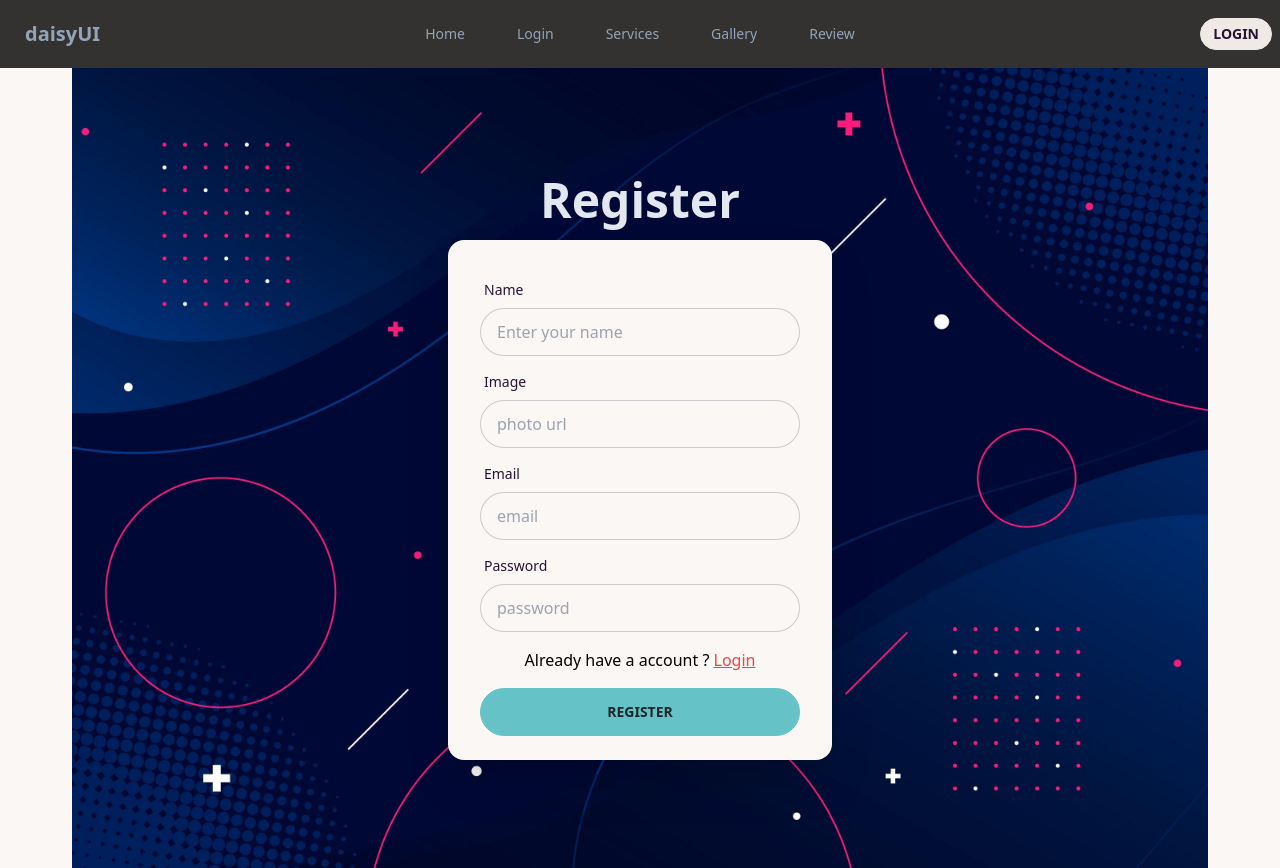
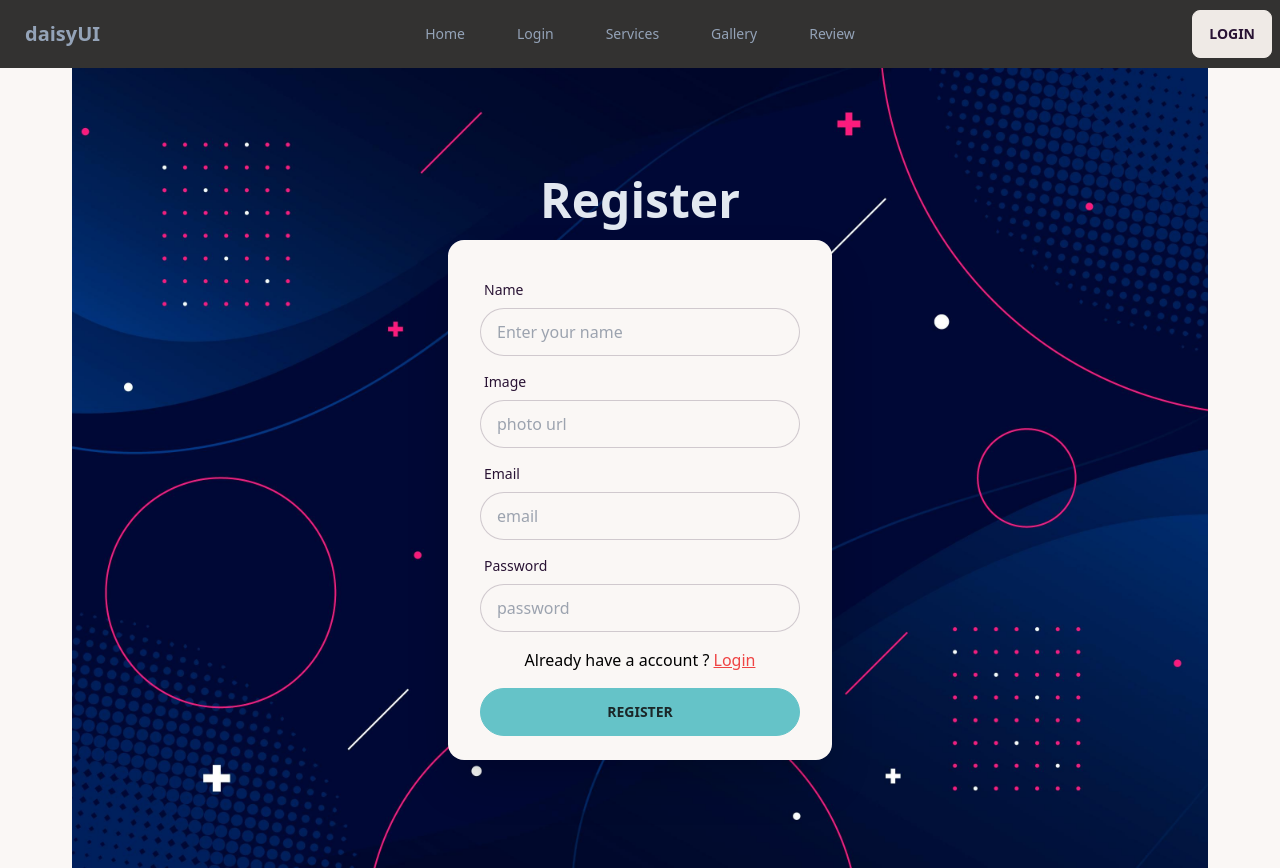
Before and after one commit to singha-saikat/Event_Management, a React (Vite) app: page /register in a window 1280 px wide. Built offline with nearby package versions, Linux system fonts and the light colour scheme; no server answers.

Commit message:
Logged in functionality applied and work well

```diff
--- a/src/Components/Navbar.jsx
+++ b/src/Components/Navbar.jsx
@@ -1,30 +1,49 @@
+import { useContext } from "react";
 import { Link, NavLink } from "react-router-dom";
-
+import { AuthContext } from "./Provider/AuthProvider";
 
 const Navbar = () => {
+  const { user, logout } = useContext(AuthContext);
+  console.log(user);
+  const handleSignOut = () => {
+    logout()
+      .then((res) => {
+        console.log(res.user);
+      })
+      .catch((error) => {
+        console.log(error);
+      });
+  };
   const navLink = (
     <div className="flex gap-5   ">
       <li>
         <NavLink to="/">Home</NavLink>
       </li>
       <li>
-        <NavLink to="/login"  className="hover:text-red-500">Login</NavLink>
+        <NavLink to="/login" className="hover:text-red-500">
+          Login
+        </NavLink>
       </li>
       <li>
-        <NavLink to="/services"  className="hover:text-red-500">Services</NavLink>
+        <NavLink to="/services" className="hover:text-red-500">
+          Services
+        </NavLink>
       </li>
       <li>
-        <NavLink to="/gallery" className="hover:text-red-500" >Gallery</NavLink>
+        <NavLink to="/gallery" className="hover:text-red-500">
+          Gallery
+        </NavLink>
       </li>
       <li>
-        <NavLink to="/orders" className="hover:text-red-500" >Review</NavLink>
+        <NavLink to="/orders" className="hover:text-red-500">
+          Review
+        </NavLink>
       </li>
     </div>
   );
 
   return (
     <div>
-
       <div className="navbar bg-[#333231] text-slate-400">
         <div className="navbar-start">
           <div className="dropdown">
@@ -56,10 +75,26 @@ const Navbar = () => {
         <div className="navbar-center hidden lg:flex">
           <ul className="menu menu-horizontal px-1 ">{navLink}</ul>
         </div>
-        <div className="navbar-end">
-          <Link to="/login">
-            <button className="btn btn-sm">Login</button>
-          </Link>
+        <div className="navbar-end flex gap-3 items-center">
+          {user ? (
+            <>
+              <p className="text-slate-200">{user.displayName}</p>
+
+              <div className="avatar online">
+                <div className="w-8 rounded-full">
+                  <img src={user.photoURL} />
+                </div>
+              </div>
+
+              <button onClick={handleSignOut} className="btn rounded-lg">
+                Sign Out
+              </button>
+            </>
+          ) : (
+            <Link to="/login">
+              <button className="btn rounded-lg ">Login</button>
+            </Link>
+          )}
         </div>
       </div>
     </div>
--- a/src/Components/Provider/AuthProvider.jsx
+++ b/src/Components/Provider/AuthProvider.jsx
@@ -1,7 +1,7 @@
 /* eslint-disable no-unused-vars */
-import { getAuth,createUserWithEmailAndPassword,signInWithEmailAndPassword } from "firebase/auth";
+import { getAuth,createUserWithEmailAndPassword,signInWithEmailAndPassword, signOut, onAuthStateChanged } from "firebase/auth";
 import app from "../../Firebase/Firebase.config";
-import { createContext, useState } from "react";
+import { createContext, useEffect, useState } from "react";
 
 
 
@@ -18,10 +18,24 @@ const AuthProvider = ({children}) => {
     const signIn = (email,password) =>{
           return signInWithEmailAndPassword(auth, email, password);
     }
+    const logout = () => {
+        return signOut(auth);
+    }
+    useEffect(() => {
+        const unSubscribe = onAuthStateChanged(auth,currentUser => {
+            console.log('user in the auth state changed',currentUser);
+            setUser(currentUser)
+
+        });
+        return () => {
+            unSubscribe();
+        }
+      },[])
      const authInfo ={
         user,
         createUser,
-        signIn
+        signIn,
+        logout
 
 
 
```
